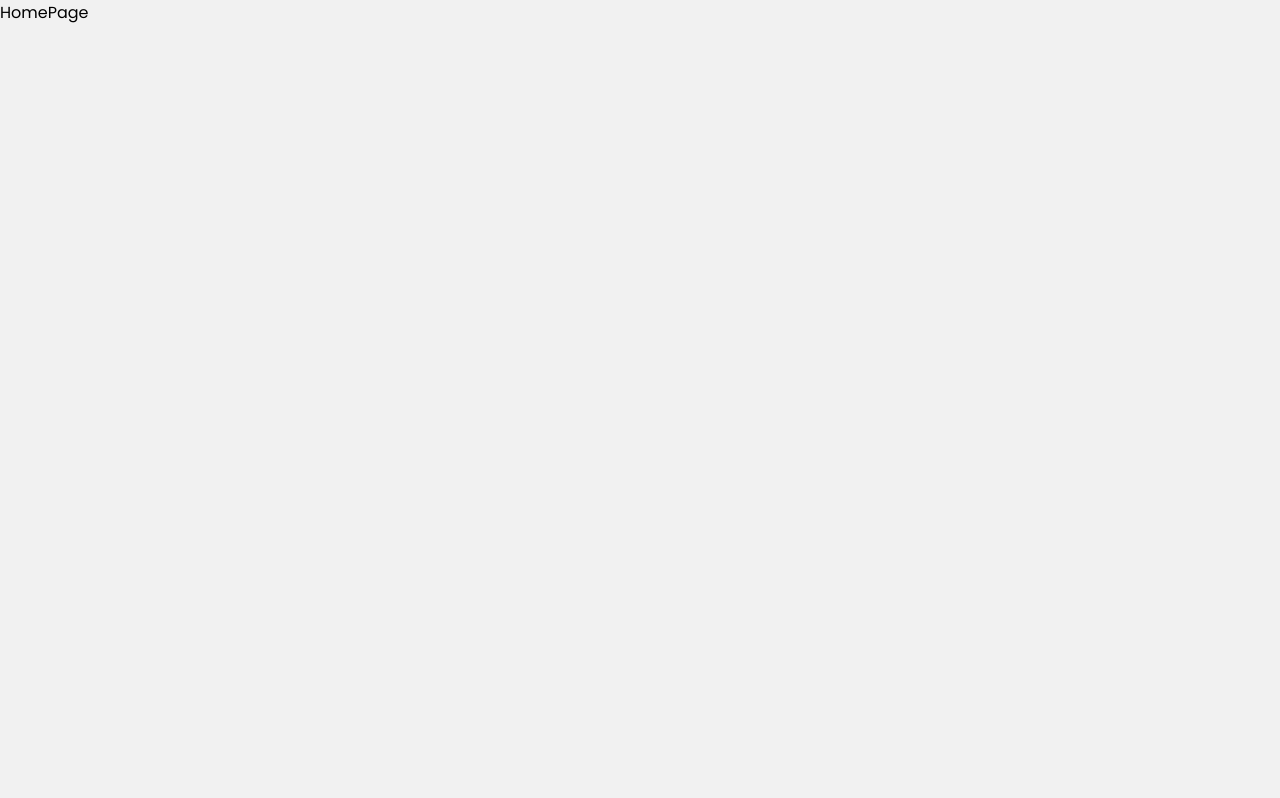
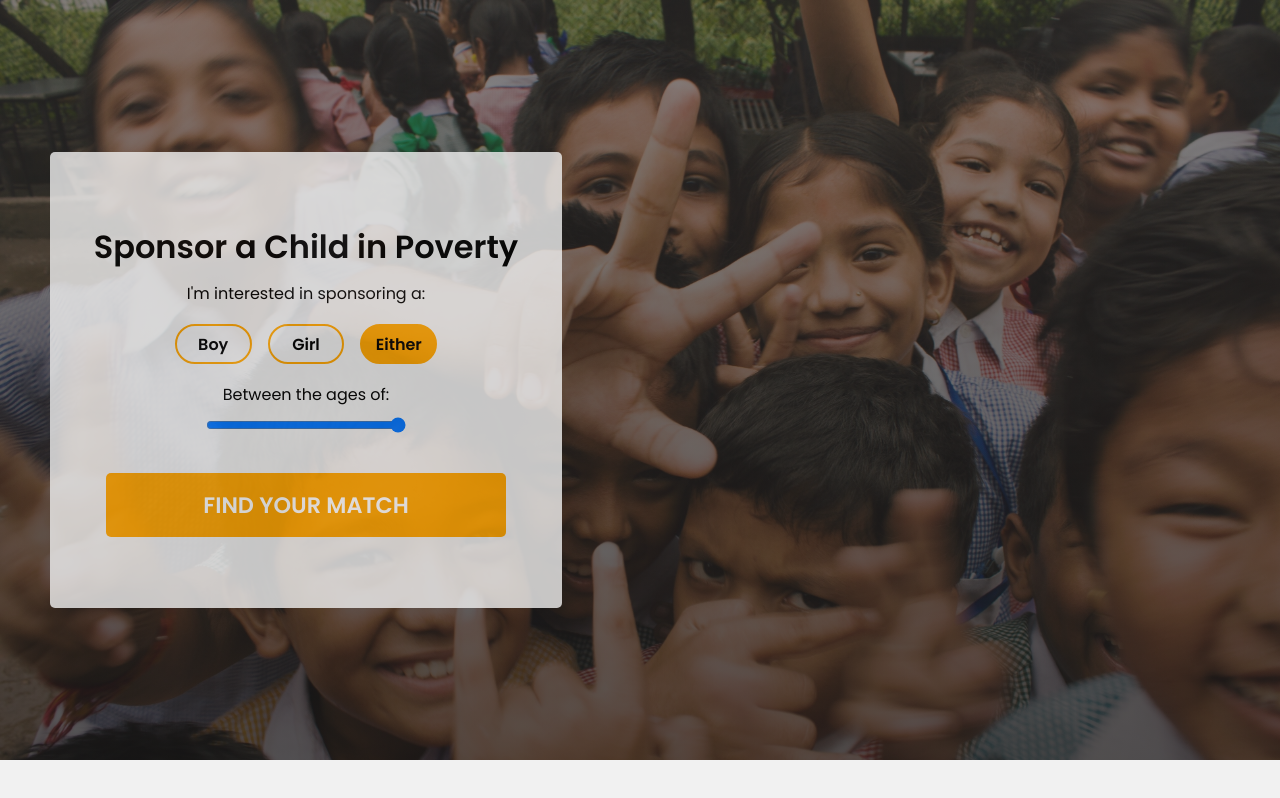
Before and after one commit to Jesus180Reyes/child_sponsor_app, a React (Vite) app: page / in a window 1280 px wide. Built offline with nearby package versions, Linux system fonts and the light colour scheme.

Commit message:
Banner Added HomePage.tsx

```diff
--- a/src/index.css
+++ b/src/index.css
@@ -12,3 +12,67 @@ body {
   background-color: #f1f1f1;
 
 }
+.banner {
+  background-image: linear-gradient(rgba(56, 55, 55, 0.6), rgba(27, 27, 27, 0.75)), url("assets/child-background.jpg");
+    background-attachment:fixed;
+    background-repeat: no-repeat;
+    background-size: cover;
+    height: 95vh;
+    justify-content: start;
+    display: flex;
+    align-items: center;
+}
+.card-banner-filter{
+  border-radius: 5px;
+  margin-left: 50px;
+  opacity: 0.8;
+  background-color: #f1f1f1;
+  text-align: center;
+  width: 40%;
+  height: 60%;
+  display: flex;
+  align-items: center;
+  justify-content: center;
+  flex-direction: column;
+}
+.genders-fr {
+  display: flex;
+  justify-content: center;
+  align-items: center;
+
+}
+.custom-label {
+  cursor: pointer;
+  border-radius: 20px;
+  display: flex;
+  align-items: center;
+  justify-content: center;
+  text-align: center;
+  width: 6vw;
+  height: 5vh;
+  font-size: 1rem;
+  font-weight: lighter;
+  border: 2px solid orange;
+  margin: 8px;
+}
+.range-age-filter {
+  width: 200px;
+  background-color: green;
+}
+.btn-find {
+  cursor: pointer;
+  border-radius: 5px;
+  margin-top: 40px;
+  font-weight: bold;
+  padding: 10px;
+  font-size: 1.4rem;
+  text-align: center;
+  background-color: orange;
+  height: 8vh;
+  width: 400px;
+  color: #fff;
+}
+.card-banner-filter p {
+  margin-bottom: 10px;
+  margin-top: 10px;
+}
--- a/src/pages/HomePage.tsx
+++ b/src/pages/HomePage.tsx
@@ -1,6 +1,29 @@
+import { useState } from "react"
 
 export const HomePage = () => {
+  const [isSelected, setIsSelected] = useState(true);
   return (
-    <div>HomePage</div>
+   <>
+   <div className="banner">
+    <div className="card-banner-filter">
+      <h1>Sponsor a Child in Poverty</h1>
+      <p>I'm interested in sponsoring a:</p>
+      <div className="genders-fr">
+        <div className="custom-label">
+          <h4>Boy</h4>
+        </div>
+        <div className="custom-label">
+          <h4>Girl</h4>
+        </div>
+        <div className="custom-label" style={isSelected ? {"backgroundColor": "orange" } : {}}>
+          <h4>Either</h4>
+        </div>
+      </div>
+      <p>Between the ages of:</p>
+      <input type="range" min={1} max={22}   className="range-age-filter" />
+    <button className="btn-find">FIND YOUR MATCH</button>
+    </div>
+   </div>
+   </>
   )
 }
--- /dev/null
+++ b/src/pages/auth/index.ts
@@ -0,0 +1,2 @@
+export { LoginPage } from './LoginPage';
+export { RegisterPage } from './RegisterPage';
--- a/src/pages/child/ChildsPage.tsx
+++ b/src/pages/child/ChildsPage.tsx
@@ -1,4 +1,4 @@
-
+import './index.css'
 export const ChildsPage = () => {
   return (
     <div>ChildsPage</div>
--- /dev/null
+++ b/src/pages/child/index.css
@@ -0,0 +1,3 @@
+body {
+    background-color: red;
+}
--- /dev/null
+++ b/src/pages/child/index.ts
@@ -0,0 +1,2 @@
+export { ChildDetails } from './ChildDetails';
+export { ChildsPage } from './ChildsPage';
```
Also changed, not shown: src/assets/child-background.jpg (added), src/pages/auth/index.css (added).
